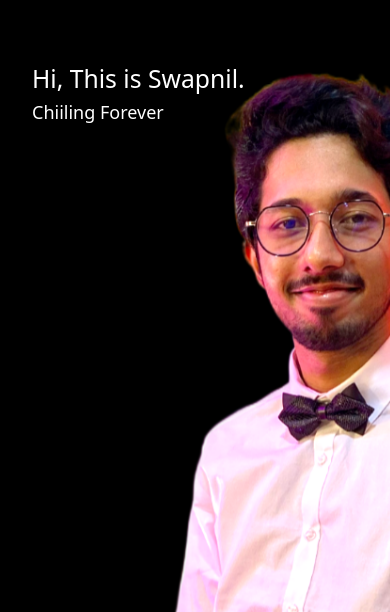
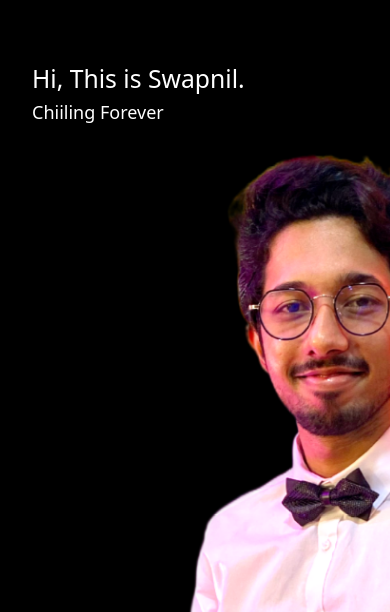
Before and after one commit to ineffablekenobi/Portfolio-Project, a plain HTML site: page index.html in a window 390 px wide. Shown: the part 96-708 px from the top of the page. Drawn offline with nearby package versions, Linux system fonts and the light colour scheme.

Commit message:
mobile updates

```diff
--- a/css/main.scss
+++ b/css/main.scss
@@ -87,10 +87,10 @@ header{
         position:absolute;
         z-index: 1;
         background-image: url('https://ineffablekenobi.github.io/Portfolio-Project/assets/images/hero-img.png');
-        top: 10%;
+        top: 15%;
         right: -50%;
         width: 200%;
-        height: 90vh;
+        height: 100vh;
         background-size: cover;
         background-position: 20%;
         animation: introload 1.5s ease-in-out forwards;
```
Also changed, not shown: css/main.css, 1 other file.
